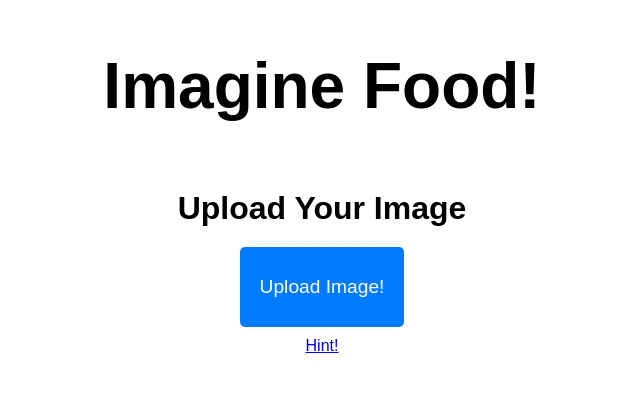
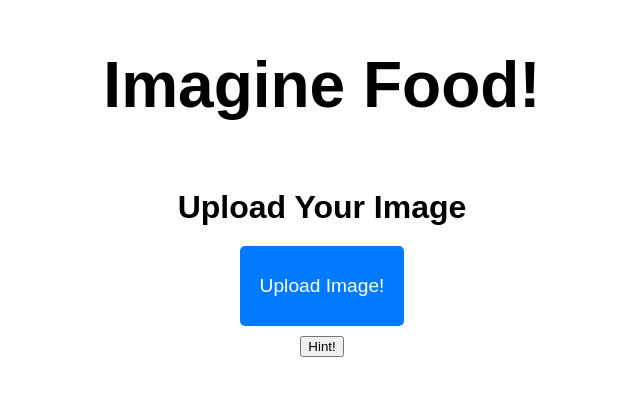
Before and after one commit to pseusys/imagine_food, a React (Create React App) app in the folder imagine-web/: page / in a window 1280 px wide. Shown: the part 219-614 px from the top of the page, without its empty margins (318-958 px from the left). Built offline with nearby package versions, Linux system fonts and the light colour scheme; no server answers.

Commit message:
linkbutton replaced with button

```diff
--- a/imagine-web/src/App.css
+++ b/imagine-web/src/App.css
@@ -80,7 +80,3 @@
   flex-direction: row;
   column-gap: 25px;
 }
-
-.subscript {
-  font-size: x-small;
-}
--- a/imagine-web/src/App.tsx
+++ b/imagine-web/src/App.tsx
@@ -71,7 +71,7 @@ const App: FC = () => {
         }
     };
 
-    const showTip = (event: React.MouseEvent<HTMLAnchorElement, MouseEvent>) => {
+    const showTip = (event: React.MouseEvent<HTMLButtonElement, MouseEvent>) => {
         event.preventDefault();
         alert(`Available classes:\n    ${labels!.join("\n    ")}!`);
     }
@@ -98,8 +98,8 @@ const App: FC = () => {
             </label>
             <p className="error" hidden={errorMessage == null}>{errorMessage}</p>
             <div className="bottom-box">
-                <a href="#" onClick={showTip}>Hint!</a>
-                <a href={`https://www.flickr.com/photos/tags/${randomElem(labels ?? [])}/`} hidden={labels == null}>I need inspiration...</a>
+                <button onClick={showTip}>Hint!</button>
+                <a className="link-button" href={`https://www.flickr.com/photos/tags/${randomElem(labels ?? [])}/`} hidden={labels == null}>I need inspiration...</a>
             </div>
         </div>
     );
```
